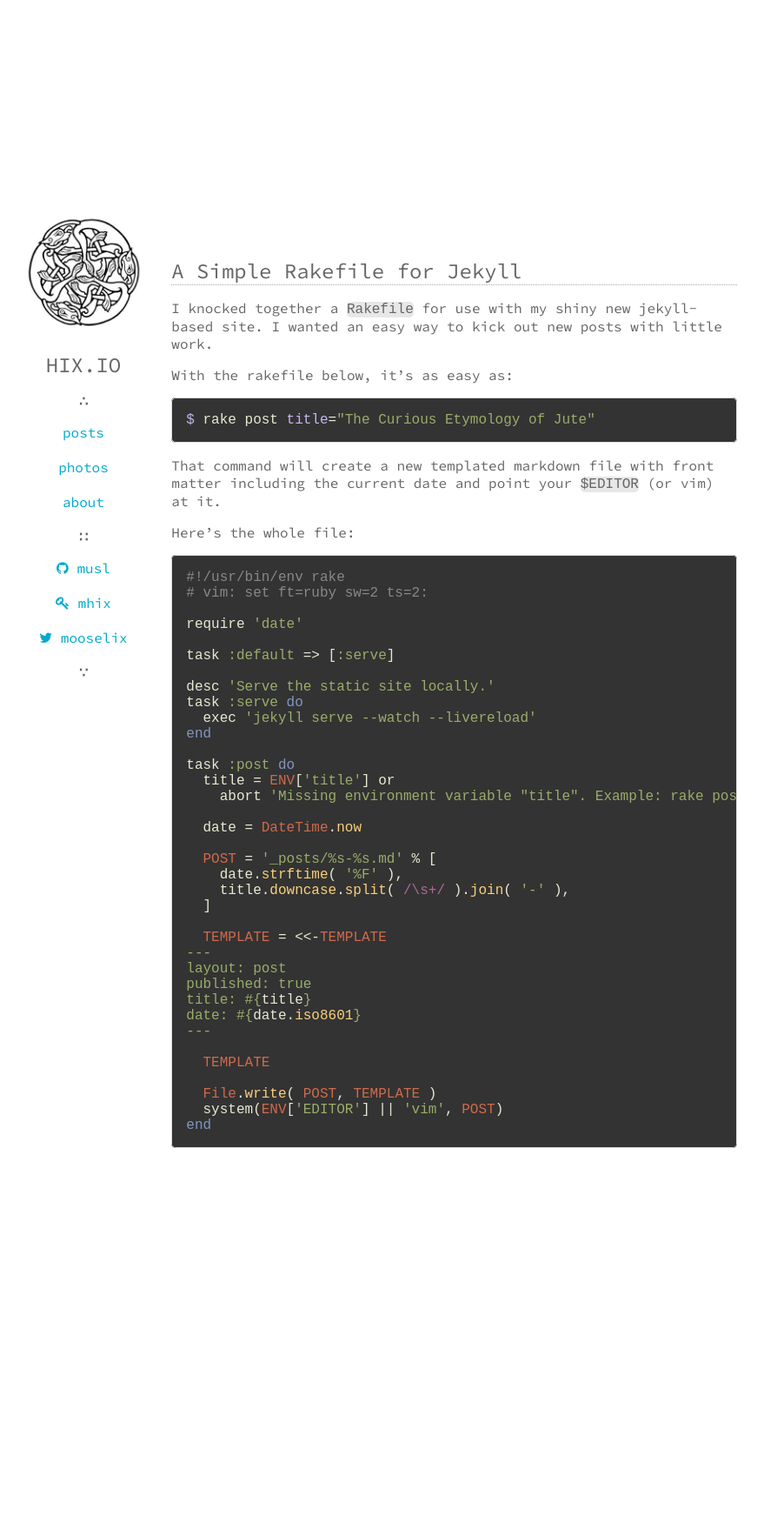
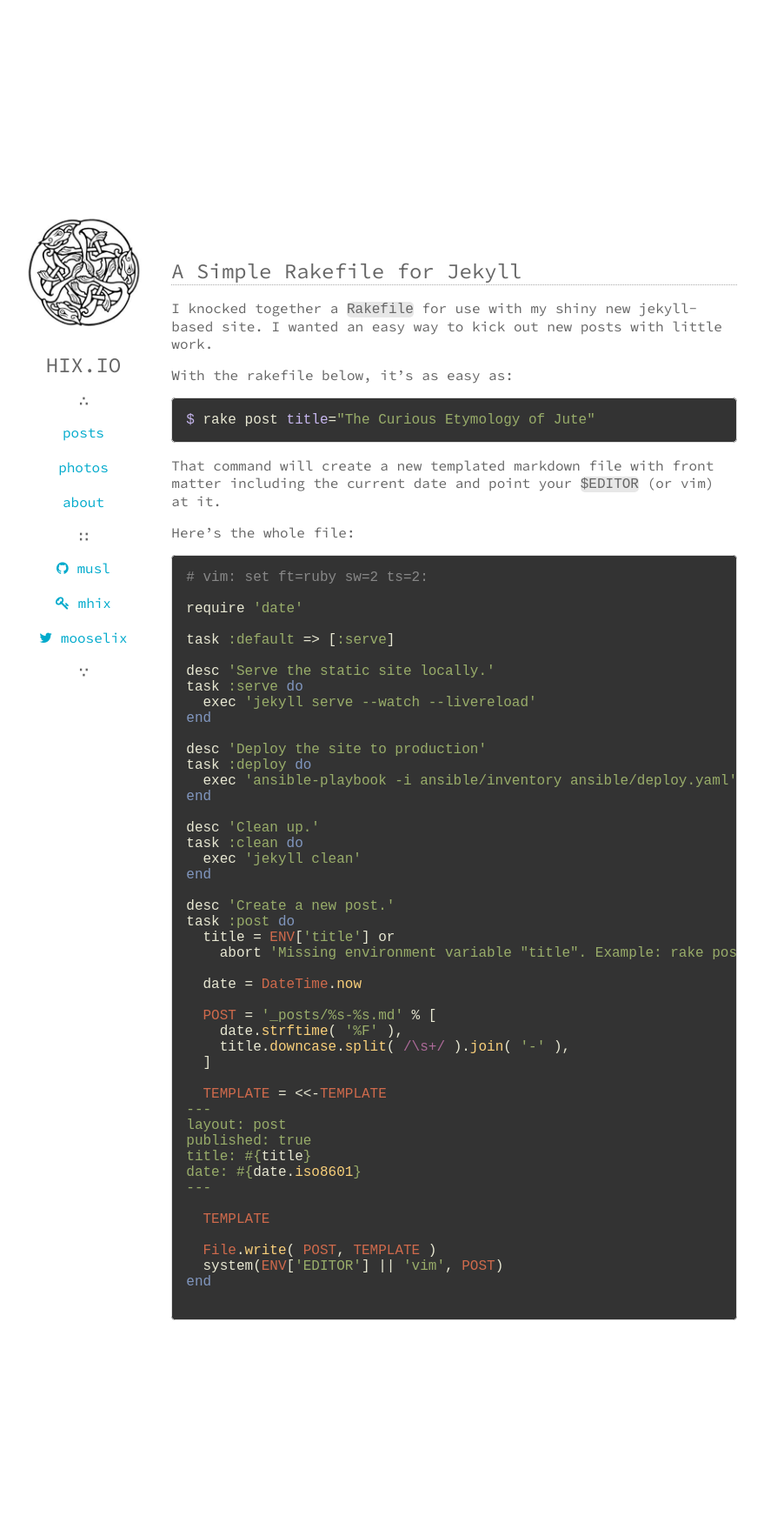
Before and after one commit to musl/hixio, a Jekyll site: the page built from _posts/2017-07-17-a-simple-rakefile-for-jekyll.md, in a window 1280 px wide. Shown: the whole page at 87% size, without its empty margins (160-1039 px from the left). Built offline with Jekyll 4.4.1, drawn with Linux system fonts in a browser that asks for light colours; before the commit the page ends 1560 px from its top, so only the background shows below that.

Commit message:
Update Rakefile post

````diff
--- a/_posts/2017-07-17-a-simple-rakefile-for-jekyll.md
+++ b/_posts/2017-07-17-a-simple-rakefile-for-jekyll.md
@@ -20,7 +20,6 @@
 Here's the whole file:
 
 ``` ruby
-#!/usr/bin/env rake
 # vim: set ft=ruby sw=2 ts=2:
 
 require 'date'
@@ -32,6 +31,17 @@
   exec 'jekyll serve --watch --livereload'
 end
 
+desc 'Deploy the site to production'
+task :deploy do
+  exec 'ansible-playbook -i ansible/inventory ansible/deploy.yaml'
+end
+
+desc 'Clean up.'
+task :clean do
+  exec 'jekyll clean'
+end
+
+desc 'Create a new post.'
 task :post do
   title = ENV['title'] or
     abort 'Missing environment variable "title". Example: rake post title="some title"'
@@ -56,4 +66,5 @@
   File.write( POST, TEMPLATE )
   system(ENV['EDITOR'] || 'vim', POST)
 end
+
 ```
````
